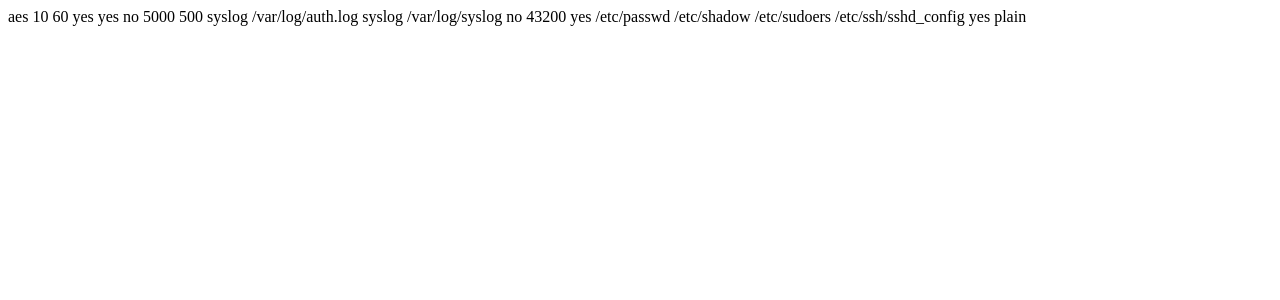
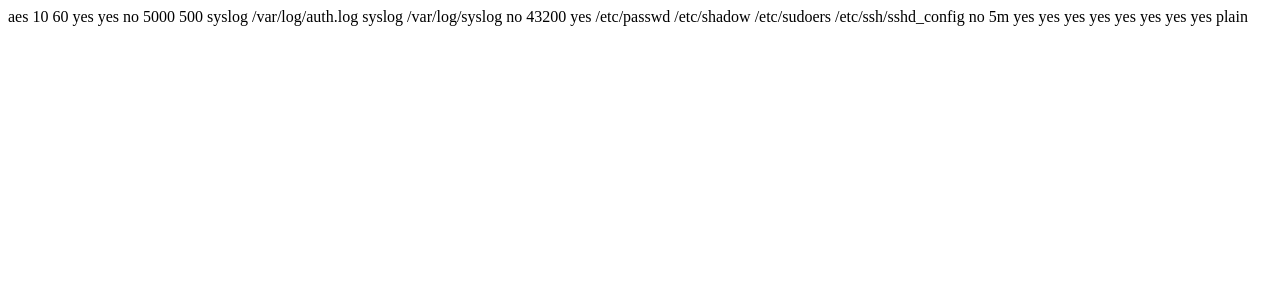
Before and after one commit to ksemele/blackwall-stack, a Python web app: template blackwall-eye/ansible/roles/wazuh-agent/templates/ossec.conf.j2 in a window 1280 px wide. Shown: the top 300 px of the page. Run offline with Jinja, Linux system fonts and the light colour scheme; the template is opened without the code that fills it, so the values that code supplies are empty.

Commit message:
feat(agent): enable syscollector wodle in ossec.conf

```diff
--- a/blackwall-eye/ansible/roles/wazuh-agent/defaults/main.yml
+++ b/blackwall-eye/ansible/roles/wazuh-agent/defaults/main.yml
@@ -16,3 +16,6 @@ wazuh_manager_protocol: "tcp"
 wazuh_enrollment_host: "{{ wazuh_manager_host }}"
 wazuh_enrollment_port: 1515
 wazuh_enrollment_password: ""
+
+# Syscollector (system inventory)
+wazuh_syscollector_interval: "5m"
--- a/blackwall-eye/ansible/roles/wazuh-agent/templates/ossec.conf.j2
+++ b/blackwall-eye/ansible/roles/wazuh-agent/templates/ossec.conf.j2
@@ -51,6 +51,19 @@
     <directories realtime="yes">/etc/ssh/sshd_config</directories>
   </syscheck>
 
+  <!-- System inventory: hardware, processes, packages, network -->
+  <wodle name="syscollector">
+    <disabled>no</disabled>
+    <interval>{{ wazuh_syscollector_interval | default('5m') }}</interval>
+    <scan_on_start>yes</scan_on_start>
+    <hardware>yes</hardware>
+    <os>yes</os>
+    <network>yes</network>
+    <packages>yes</packages>
+    <ports all="no">yes</ports>
+    <processes>yes</processes>
+  </wodle>
+
   <!-- Active response disabled for Stage 1 -->
   <active-response>
     <disabled>yes</disabled>
```
